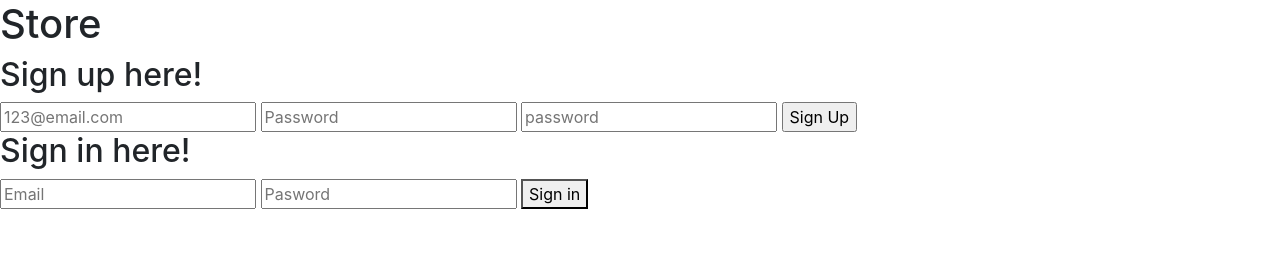
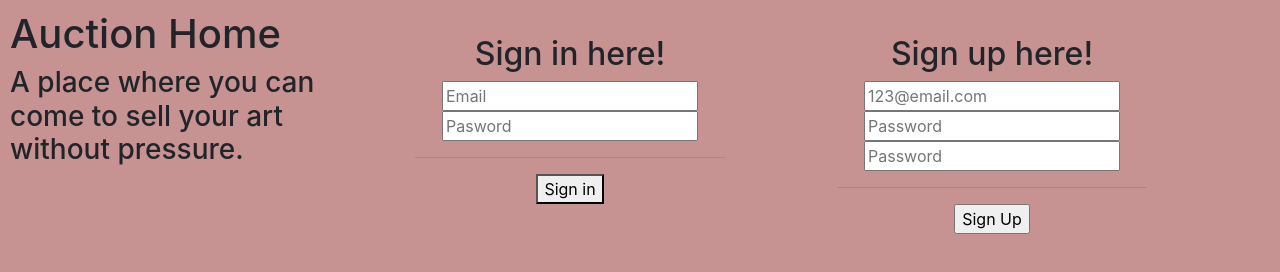
Before and after one commit to ashc901/art-store-client, a website built with webpack: page index.html in a window 1280 px wide. Built offline with nearby package versions, Linux system fonts and the light colour scheme.

Commit message:
Add some styling
I broke the update with this somehow

```diff
--- a/assets/scripts/auth/events.js
+++ b/assets/scripts/auth/events.js
@@ -106,6 +106,8 @@ const onDynamicUpdate = function (event) {
     .catch(ui.onError)
 }
 
+
+
 module.exports = {
   onSignUp,
   onSignIn,
--- a/assets/styles/index.scss
+++ b/assets/styles/index.scss
@@ -1 +1,30 @@
 @import '~bootstrap/scss/bootstrap';
+
+body {
+  background-color: #C79292;
+}
+.intro {
+  display: block;
+  width: 400px;
+  padding: 10px;
+}
+
+.one {
+  display: block;
+  width: 25%;
+  position: fixed;
+  top: 30px;
+  right: 10%;
+  text-align: center;
+  padding: 5px;
+}
+
+.two {
+  display: block;
+  width: 25%;
+  text-align: center;
+  padding: 5px;
+  position: fixed;
+  top: 30px;
+  left: 410px;
+}
--- a/index.html
+++ b/index.html
@@ -1,7 +1,7 @@
 <!DOCTYPE html>
 <html>
     <head>
-      <title>insert title later</title>
+      <title>Auction House</title>
       <meta name="viewport" content="width=device-width, initial-scale=1">
 
       <!-- Do not add `link` tags-->
@@ -13,28 +13,34 @@
     </head>
 
     <body>
-      <h1>Store</h1>
+      <div class="intro">
+        <h1>Auction Home</h1>
 
-      <h3 id="message"></h3>
-
-      <section>
+        <h3 id="message">A place where you can come to sell your art without pressure.</h3>
+    </div>
+    <div class="one">
       <form id="sign-up">
         <h2>Sign up here!</h2>
         <input type="email" name="credentials[email]" placeholder="123@email.com" required>
+        <br>
         <input type="password" name="credentials[password]" placeholder="Password" required>
-        <input type="password" name="credentials[password_confirmation]" placeholder="password" required>
+        <br>
+        <input type="password" name="credentials[password_confirmation]" placeholder="Password" required>
+        <hr>
         <input type = "submit" value="Sign Up">
       </form>
-    </section>
+    </div>
 
-    <section>
+    <div class="two">
       <form id="sign-in">
         <h2>Sign in here!</h2>
         <input name="credentials[email]" type="email" placeholder="Email" required>
+        <br>
         <input name="credentials[password]" type="password" placeholder="Pasword" required>
+        <hr>
         <button>Sign in</button>
       </form>
-    </section>
+    </div>
 
     <section class = "signed-in">
       <button id="show-change-password">Change Password</button>
```
